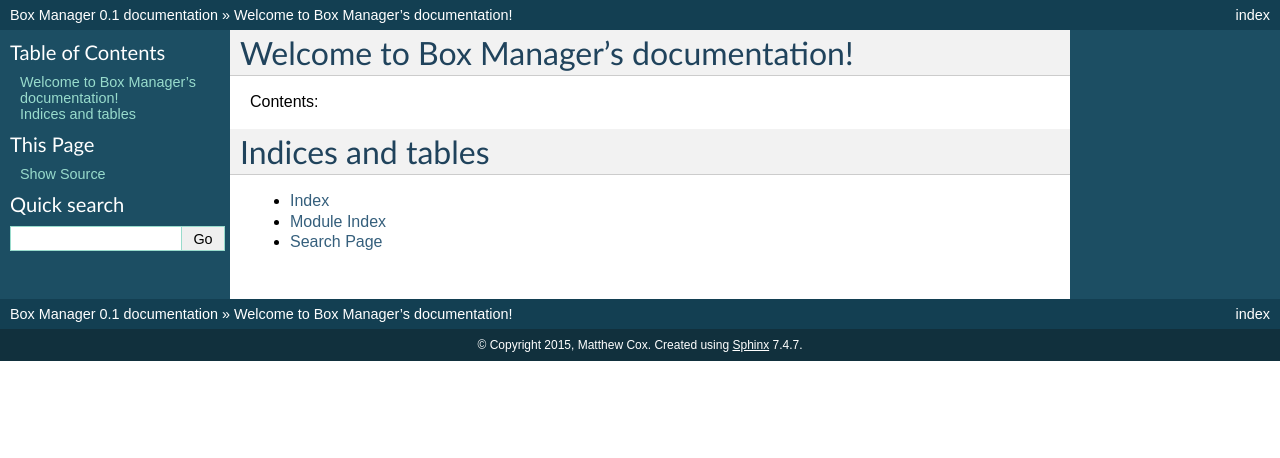
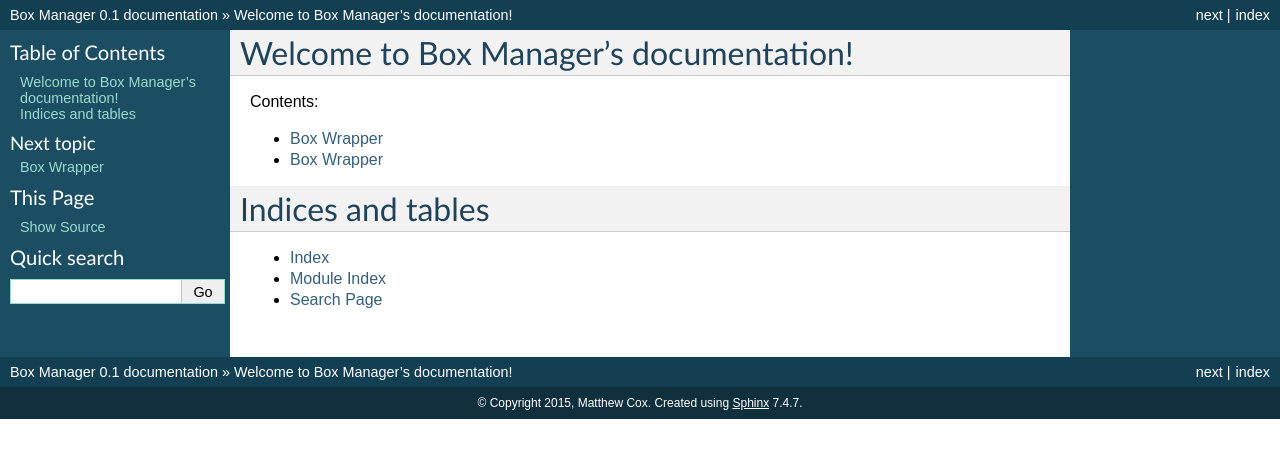
Before and after one commit to mr-mcox/boxmanager, a Sphinx documentation site: the page built from docs/index.rst, in a window 1280 px wide. Shown: the top 458 px of the page. Built offline with Sphinx 7.4.7, drawn with Linux system fonts in a browser that asks for light colours.

Commit message:
Adding sphinx documentation

```diff
--- /dev/null
+++ b/docs/authenticate.rst
@@ -0,0 +1,6 @@
+Box Wrapper
+**************
+
+.. automodule:: boxmanager.authenticate
+	:special-members: __init__
+	:members:
--- /dev/null
+++ b/docs/box_wrapper.rst
@@ -0,0 +1,6 @@
+Box Wrapper
+**************
+
+.. automodule:: boxmanager.box_wrapper
+	:special-members: __init__
+	:members:
--- a/docs/index.rst
+++ b/docs/index.rst
@@ -11,6 +11,9 @@
 .. toctree::
    :maxdepth: 2
 
+   authenticate
+   box_wrapper
+
 
 
 Indices and tables
```
Also changed, not shown: box_wrapper.py (+4 -4 lines), 1 other file.
